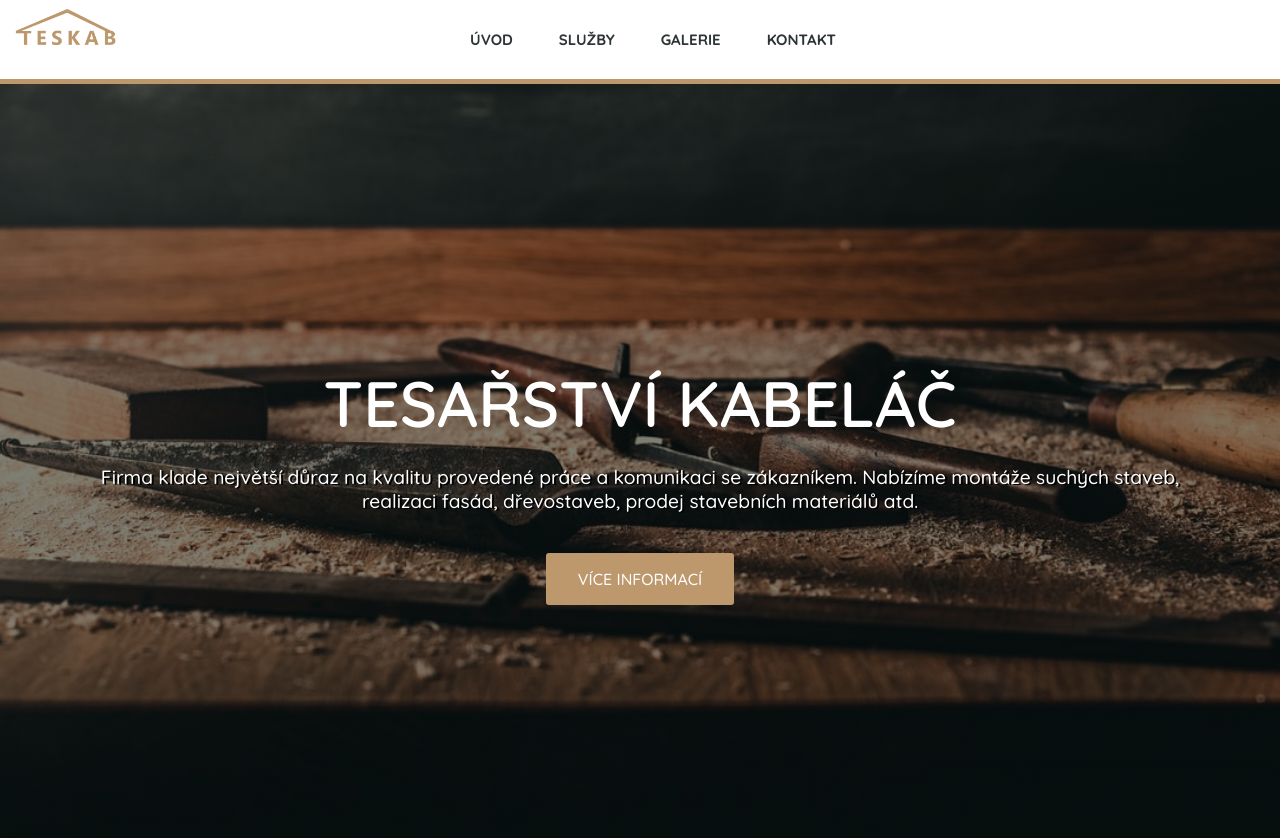
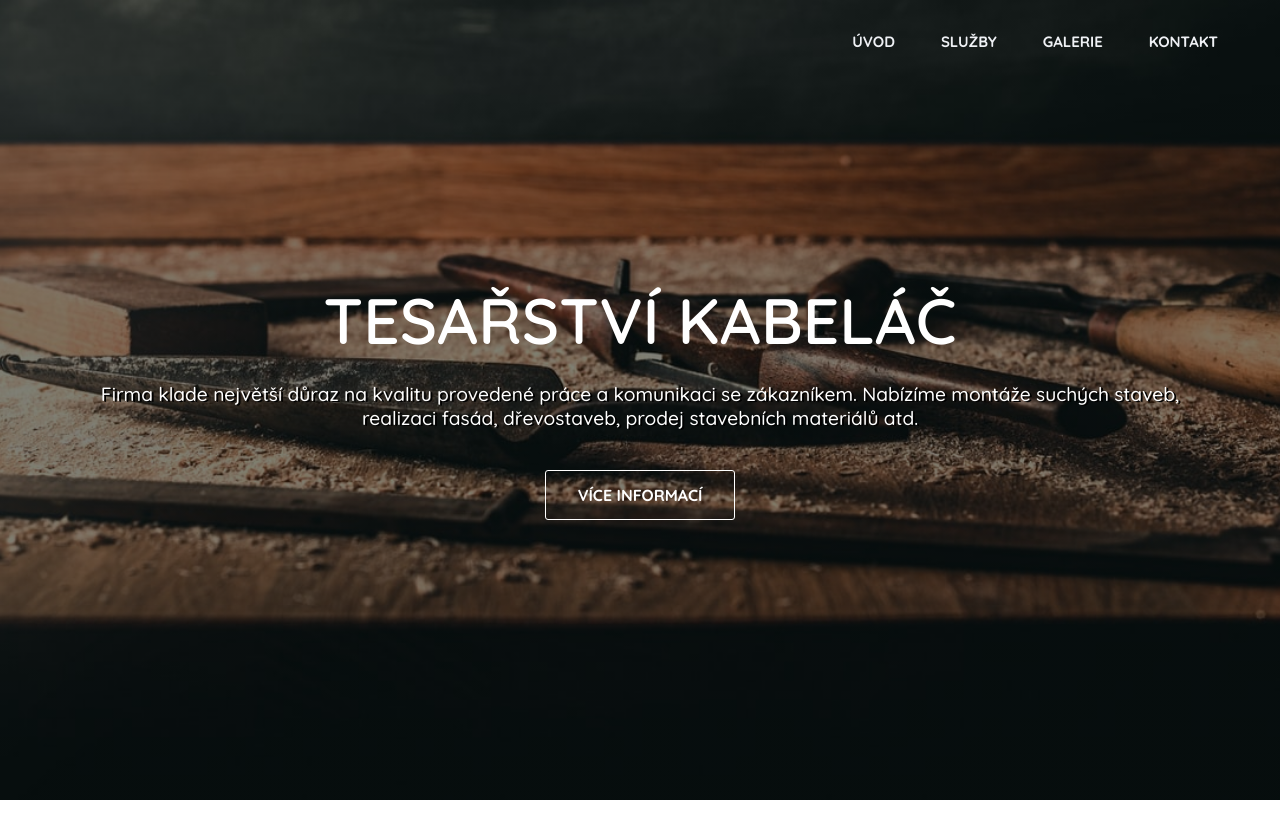
Before and after one commit to kopkaa/tesarstvi-ivel, a Nuxt app: page / in a window 1280 px wide. Shown: the top 838 px of the page. After the commit the page ends 800 px from the top, so only its background shows below. Built offline with nearby package versions, Linux system fonts and the light colour scheme.

Commit message:
updated header

```diff
--- a/assets/scss/header.scss
+++ b/assets/scss/header.scss
@@ -1,14 +1,9 @@
 header {
-
   .header__main {
     position: relative;
-		display: flex;
     align-items: center;
     justify-content: center;
-		background-image:    linear-gradient(
-      rgba(0, 0, 0, 0.5),
-      rgba(0, 0, 0, 0.5)
-    ),  url('../../img/background.jpg');
+    background-image: linear-gradient(rgba(0, 0, 0, 0.5), rgba(0, 0, 0, 0.5)), url("../../img/background.jpg");
     background-position: center center;
     background-repeat: no-repeat;
     background-size: cover;
@@ -25,7 +20,7 @@ header {
         @include fontLato(4rem, 600);
         text-transform: uppercase;
         color: white;
-    			margin: 0px!important;
+        margin: 0px !important;
       }
 
       .second {
@@ -36,13 +31,11 @@ header {
         text-shadow: 2px 1px black;
       }
     }
-
   }
 
   nav {
     display: flex;
     align-items: center;
-		border-bottom: 5px solid $main-color;
     div {
       flex: 1;
 
@@ -54,11 +47,12 @@ header {
     ul {
       display: flex;
       align-items: center;
-			justify-content: center;
+      justify-content: flex-end;
       list-style-type: none;
-			margin: 0;
+      margin-right: 2rem;
       overflow: hidden;
       min-height: 35px;
+      width: 100%;
 
       img {
         width: 145px;
@@ -75,7 +69,7 @@ header {
     li a {
       @include fontLato(0.938rem, 800);
       display: block;
-			color: $text-color;
+      color: $light_grey;
       text-decoration: none;
       text-transform: uppercase;
       position: relative;
@@ -87,7 +81,7 @@ header {
         height: 2px;
         bottom: -5px;
         left: 0;
-				background-color:darken($text-color, 20%);
+        background-color: $light_grey;
         visibility: hidden;
         transform: scaleX(0);
         transition: all 0.3s ease-in-out 0s;
@@ -97,9 +91,7 @@ header {
         visibility: visible;
         transform: scaleX(1);
       }
-			&:hover {
-				color: darken($text-color, 20%);
-			}
+
     }
   }
 
@@ -109,20 +101,20 @@ header {
     display: none;
     zoom: 185%;
   }
-
 }
 
 .header-button {
   @include fontLato(1rem, 500);
   text-transform: uppercase;
-	background-color: $main_color;
+  background-color: transparent;
+  border: 1px solid white;
   display: block;
   margin: auto;
   margin-top: 2.5rem;
-	border: none;
+  font-weight: bold;
   border-radius: 3px;
   color: white;
-	padding: 1rem 2rem;
+  padding: 0.875rem 2rem;
   transition: 0.3s;
 
   a {
@@ -131,6 +123,7 @@ header {
   }
   &:hover {
     cursor: pointer;
-			background-color: darken($beaver, 15%);
+    opacity: 0.9;
+    background-color: $main_color;
   }
 }
--- a/assets/scss/menu.scss
+++ /dev/null
@@ -1,136 +0,0 @@
-header {
-
-	.header__main {
-		position: relative;
-		display: flex;
-		align-items: center;
-		justify-content: center;
-		background-image:    linear-gradient(
-      rgba(0, 0, 0, 0.5),
-      rgba(0, 0, 0, 0.5)
-    ),  url('../../img/background.jpg');
-		background-position: center center;
-		background-repeat: no-repeat;
-		background-size: cover;
-		background-attachment: fixed;
-		height: 100%;
-
-    	&--title {
-    		position: absolute;
-    		bottom: 50%;
-		    transform: translateY(50%);
-    		text-align: center;
-
-    		.main {
-    			@include fontLato(4rem, 600);
-    			text-transform: uppercase;
-					color: white;
-    			margin: 0px!important;
-    		}
-
-    		.second {
-    			display: block;
-    			color: white;
-    			@include fontLato(1.2rem, 500);
-					padding: 0 5em;
-					text-shadow: 2px 1px black;
-    		}
-    	}
-
-    }
-
-	nav {
-		display: flex;
-		align-items: center;
-		border-bottom: 5px solid $main-color;
-		div {
-			flex: 1;
-
-			img {
-				max-width: 100%;
-				height: auto;
-			}
-		}
-		ul {
-			display: flex;
-			align-items: center;
-			justify-content: center;
-			list-style-type: none;
-			margin: 0;
-			overflow: hidden;
-			min-height: 35px;
-
-			img {
-				width: 145px;
-				height: auto;
-			}
-		}
-
-		li {
-			color: $text-color;
-			padding: 1rem;
-			margin-right: 0.875rem;
-		}
-
-		li a {
-			@include fontLato(0.938rem, 800);
-			display: block;
-			color: $text-color;
-			text-decoration: none;
-			text-transform: uppercase;
-			position: relative;
-
-			&:before {
-				content: "";
-				position: absolute;
-				width: 100%;
-				height: 2px;
-				bottom: -5px;
-				left: 0;
-				background-color:darken($text-color, 20%);
-				visibility: hidden;
-				transform: scaleX(0);
-				transition: all 0.3s ease-in-out 0s;
-			}
-
-			&:hover::before {
-				visibility: visible;
-				transform: scaleX(1);
-			}
-			&:hover {
-				color: darken($text-color, 20%);
-			}
-		}
-	}
-
-	.hamburger {
-	    color: black;
-	    font-weight: bolder;
-	    display: none;
-	    zoom: 185%;
-	}
-
-}
-
-.header-button {
-	@include fontLato(1rem, 500);
-	text-transform: uppercase;
-	background-color: $main_color;
-	display: block;
-	margin: auto;
-	margin-top: 2.5rem;
-	border: none;
-	border-radius: 3px;
-	color: white;
-	padding: 1rem 2rem;
-	transition: 0.3s;
-
-	a {
-			text-decoration: none;
-			color: white;
-	}
-	&:hover {
-			cursor: pointer;
-			background-color: darken($beaver, 15%);
-	}
-}
--- a/components/Menu.vue
+++ b/components/Menu.vue
@@ -1,6 +1,6 @@
 <template>
   <header>
-    <nav>
+    <!-- <nav>
       <div>
         <img width="140" height="140" alt="logo" title="logo" src="../img/teskab_final_png.png">
       </div>
@@ -22,9 +22,32 @@
         </div>
       </div>
       <div><a class="hamburger" onclick="openNav()">☰</a></div>
-    </nav>
+    </nav> -->
 
     <div class="header__main">
+      <nav>
+        <!-- <div>
+          <img width="140" height="140" alt="logo" title="logo" src="../img/teskab_final_png.png">
+        </div> -->
+
+        <ul>
+          <li><a href="index.html">Úvod</a></li>
+          <li><a href="services.html">Služby</a></li>
+          <li><a href="gallery.html">Galerie</a></li>
+          <li><a href="contact.html">Kontakt</a></li>
+        </ul>
+
+        <div id="myNav" class="overlay">
+          <a href="javascript:void(0)" class="closebtn" onclick="closeNav()">&times;</a>
+          <div class="overlay-content">
+            <a href="index.html">Úvod</a>
+            <a href="services.html">Služby</a>
+            <a href="gallery.html">Galerie</a>
+            <a href="contact.html">Kontakt</a>
+          </div>
+        </div>
+        <div><a class="hamburger" onclick="openNav()">☰</a></div>
+      </nav>
       <div class="header__main--title">
         <h1 class="main">
           Tesařství kabeláč
```
Also changed, not shown: img/logo.png (deleted), 1 other file (tests, documents, lock files or other folders). Lines whose indentation alone changed are shown as unchanged.
